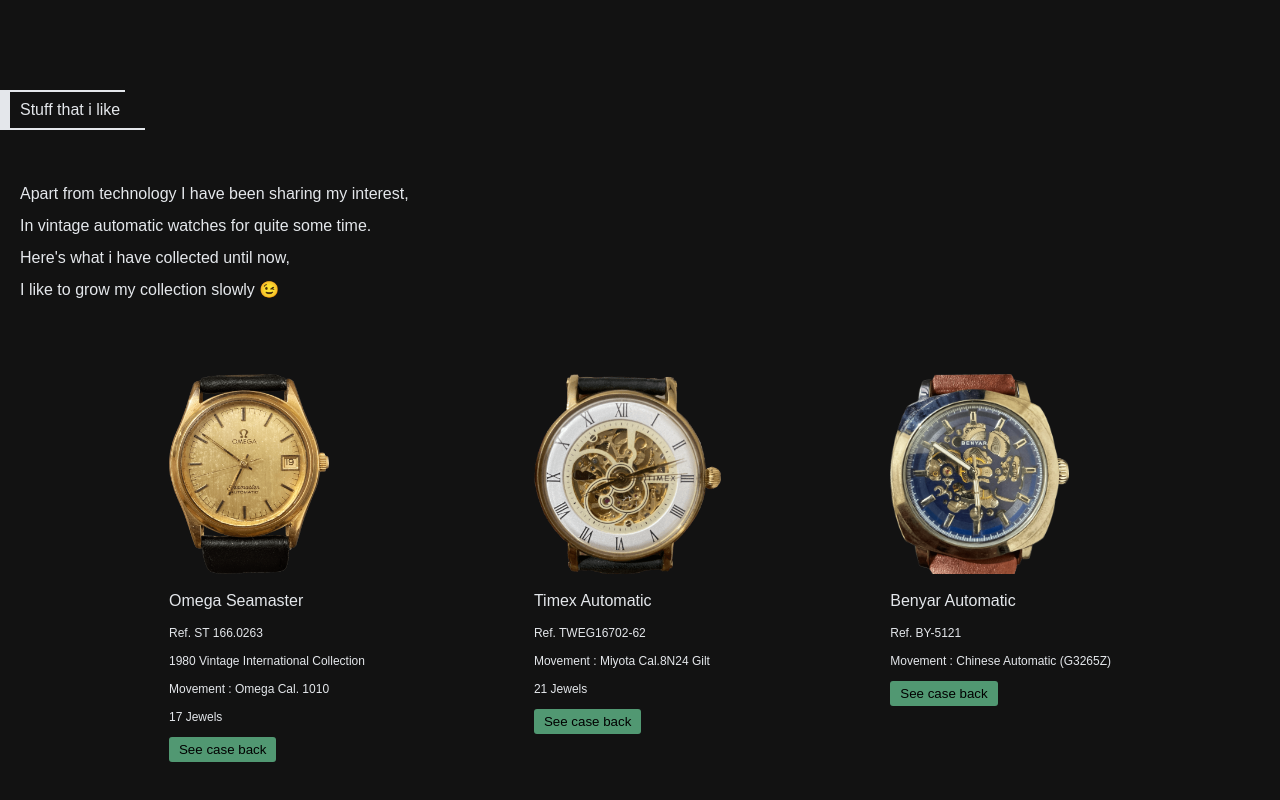
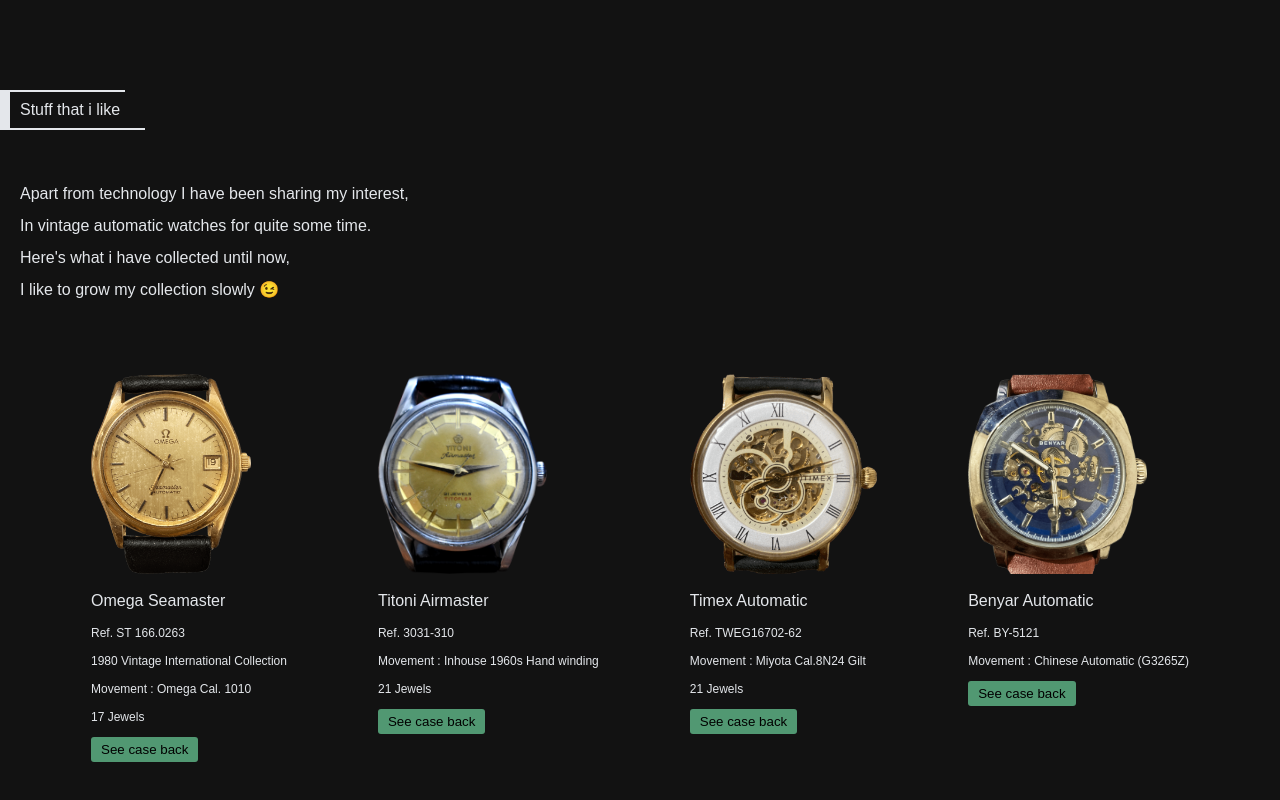
Before and after one commit to ctrlshifti/ctrlshifti.github.io, a plain HTML site: page index.html in a window 1280 px wide. Shown: the part 2438-3238 px from the top of the page. Drawn offline with Linux system fonts and the light colour scheme.

Commit message:
Add titoni airmaster watch

```diff
--- a/index.html
+++ b/index.html
@@ -325,6 +325,14 @@
                         <button onclick="flipWatch(this)">See case back</button>
                     </div>
                     <div class="watch-card padding">
+                        <img src="./assets/watches/titoni_airmaster/front.png" alt="">
+                        <p>Titoni Airmaster</p>
+                        <p class="small-font">Ref. 3031-310</p>
+                        <p class="small-font">Movement : Inhouse 1960s Hand winding</p>
+                        <p class="small-font">21 Jewels</p>
+                        <button onclick="flipWatch(this)">See case back</button>
+                    </div>
+                    <div class="watch-card padding">
                         <img src="./assets/watches/timex_automatic/front.png" alt="">
                         <p>Timex Automatic</p>
                         <p class="small-font">Ref. TWEG16702-62</p>
```
Also changed, not shown: assets/watches/titoni_airmaster/back.png (added), assets/watches/titoni_airmaster/front.png (added), 2 other files.
